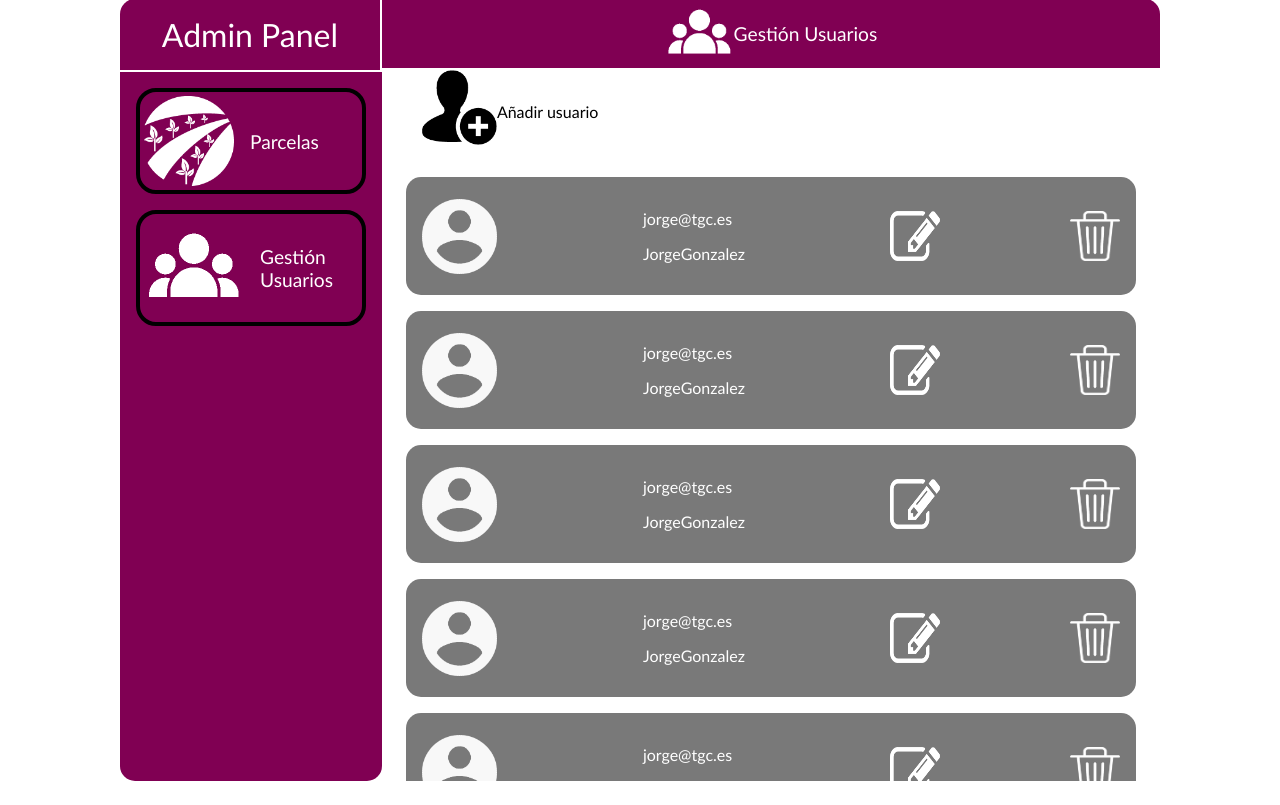
After one commit to Gausek17/CDIO-TheGreenCloud, a PHP site: page /gestionUsuaios.html in a window 1280 px wide. The commit adds this page. Shown: the part 301-1106 px from the top of the page. Run offline with PHP 8.4, Linux system fonts and the light colour scheme; grey boxes are pictures that could not be loaded.

Commit message:
PanelAdmin

```diff
--- /dev/null
+++ b/src/css/estilo_adminUsers.css
@@ -0,0 +1,182 @@
+*{
+    font-family: "Trebuchet MS";
+}
+body{
+    margin: 0 auto;
+}
+
+.container{
+
+    align-items: center;
+    margin-right: 7.5rem;
+    margin-left: 7.5rem;
+    margin-bottom: 1.5rem;
+}
+header{
+    display: flex;
+    justify-content: space-between;
+
+}
+.divCentral{
+    height: 100%;
+    display: flex;
+    border-radius: 15px;
+}
+.divUsuario{
+
+    display: flex;
+    align-items: center;
+}
+.iconUseer{
+    margin-left: 2rem;
+    margin-right: 0.75rem;
+    width: 75px;
+    height: 75px;
+}
+
+.textAdmin{
+    margin: 0;
+    color: white;
+    font-size: 2rem;
+    padding: 1rem;
+    border-bottom: 2px solid white;
+    border-right: 2px solid white;
+    text-align: center;
+}
+nav{
+    border-radius: 15px;
+    border-top-right-radius: 0px;
+    width: 350px;
+    background-color:#800053;
+    display: table-cell;
+
+}
+ul{
+    padding: 0;
+}
+ul li{
+    display: flex;
+    align-items: center;
+    margin: 1rem;
+    border: 4px solid black;
+    border-radius: 20px;
+    padding: 0.25rem;
+}
+.iconParcelas{
+    height: 90px;
+    width: 90px;
+}
+.iconGestionUsuarios{
+    width: 100px;
+    height: auto;
+}
+
+.iconGestionUsuariosSelected{
+    width: 69px;
+    height: auto;
+}
+ul li a{
+    color: white;
+    text-decoration: none;
+    margin-left: 1rem;
+    font-size: 1.2rem;
+}
+.divContenido{
+    width: 100%;
+}
+.divPanelActual{
+    border-top-right-radius: 15px;
+    border-bottom: 2px solid white;
+    font-size: 1.2rem;
+    width: 100%;
+    color: white;
+    display: flex;
+    justify-content: center;
+    align-items: center;
+    background-color: #800053;
+}
+.divContenidoUser{
+    padding: 1.5rem;
+    height: 580px;
+    overflow: auto;
+
+}
+
+.divNuevoUsuario{
+    display: flex;
+    align-items: center;
+
+}
+.iconNuevoUsuario{
+    width: 75px;
+    height: auto;
+    padding-left: 2.5rem;
+    padding-bottom: 0.5rem;
+}
+.divTextoPersona{
+    color: white;
+    margin-right: 15px;
+}
+
+.divPerson{
+    display: flex;
+    background-color: #797979;
+    border-radius: 15px;
+    padding: 1rem;
+    align-items: center;
+    justify-content: space-between;
+    margin-bottom: 1rem;
+}
+.iconUserPerson{
+    margin-right: 1rem;
+    width:75px ;
+    height: 75px;
+}
+.iconDeleteUser{
+    width:50px ;
+    height: 50px;
+}
+.iconEditUser{
+    width: 50px;
+    height: 50px;
+}
+
+/*SCROL BARR*/
+
+.divContenidoUser::-webkit-scrollbar {
+    -webkit-appearance: none;
+}
+
+.divContenidoUser::-webkit-scrollbar:vertical {
+    width:10px;
+}
+
+.divContenidoUser::-webkit-scrollbar-button:increment,.divContenidoUser::-webkit-scrollbar-button {
+    display: none;
+}
+
+.divContenidoUser::-webkit-scrollbar:horizontal {
+    height: 10px;
+}
+
+.divContenidoUser::-webkit-scrollbar-thumb {
+    background-color: #800053;
+    border-radius: 20px;
+}
+
+.divContenidoUser::-webkit-scrollbar-track {
+    border-radius: 10px;
+    box-shadow: inset 0 0 10px #797979;
+}
+
+@media only screen and (max-width:900px){
+    nav{
+        display: none;
+    }
+    .divContenidoUser{
+        overflow: inherit;
+    }
+    .divPanelActual{
+        border-radius: 15px;
+    }
+}
--- a/src/css/estilo_login.css
+++ b/src/css/estilo_login.css
@@ -1,10 +1,8 @@
 *{
     font-family: "Trebuchet MS";
-
 }
 body{
     margin: 0 auto;
-
 }
 
 .container{
@@ -158,6 +156,7 @@ body{
 p{
     text-align: center;
 }
+
 .textoConcato{
     padding-top: 2rem;
     font-size: 1.05rem;
--- /dev/null
+++ b/src/gestionUsuaios.html
@@ -0,0 +1,90 @@
+<!DOCTYPE html>
+<html lang="en">
+<head>
+    <meta charset="UTF-8">
+    <title>AdminSection</title>
+    <link rel="stylesheet" type="text/css" href="css/estilo_adminUsers.css">
+    <meta name="viewport" content="width=device-width, initial-scale=1" />
+</head>
+<body>
+
+<div class="container">
+    <header>
+        <img src="imagenes/logoGTI.svg" alt="Logo GTI" class="logoGTI">
+        <div class="divUsuario">
+            <p id="textNombreUsuario">Nombre Usuario</p>
+            <img src="imagenes/iconUser.png" alt="Icono Usuario" class="iconUseer">
+        </div>
+    </header>
+    <div class="divCentral">
+        <nav>
+            <p class="textAdmin">Admin Panel</p>
+            <ul>
+                <li><img src="imagenes/admin/IconoCampo-White.png" alt="Imagen Campo" class="iconParcelas">
+                       <a href="#">Parcelas</a></li>
+                <li><img src="imagenes/admin/groupIcon-White.png" alt="Gestión Usuarios" class="iconGestionUsuarios"><a href="#">Gestión Usuarios</a></li>
+            </ul>
+        </nav>
+        <div class="divContenido">
+            <div class="divPanelActual">
+                <img src="imagenes/admin/groupIcon-White.png" alt="Gestión Usuarios" class="iconGestionUsuariosSelected"> Gestión Usuarios
+            </div>
+            <div class="divNuevoUsuario">
+                <img src="imagenes/admin/iconAddUser.png" alt="Añadir usuario" class="iconNuevoUsuario">
+                <p> Añadir usuario</p>
+            </div>
+            <div class="divContenidoUser">
+
+                <div class="divPerson">
+                    <img src="imagenes/admin/iconUser-white.png" alt="usurio" class="iconUserPerson">
+                    <div class="divTextoPersona">
+                        <p class="textCorreo">jorge@tgc.es</p>
+                        <p class="textNombre"> JorgeGonzalez</p>
+                    </div>
+                    <img src="imagenes/admin/iconEdit-white.png" alt="Editar usuario" class="iconEditUser">
+                    <img src="imagenes/admin/iconDelete-white.png" alt="Elimina usuario" class="iconDeleteUser">
+                </div>
+                <div class="divPerson">
+                    <img src="imagenes/admin/iconUser-white.png" alt="usurio" class="iconUserPerson">
+                    <div class="divTextoPersona">
+                        <p class="textCorreo">jorge@tgc.es</p>
+                        <p class="textNombre"> JorgeGonzalez</p>
+                    </div>
+                    <img src="imagenes/admin/iconEdit-white.png" alt="Editar usuario" class="iconEditUser">
+                    <img src="imagenes/admin/iconDelete-white.png" alt="Elimina usuario" class="iconDeleteUser">
+                </div>
+                <div class="divPerson">
+                    <img src="imagenes/admin/iconUser-white.png" alt="usurio" class="iconUserPerson">
+                    <div class="divTextoPersona">
+                        <p class="textCorreo">jorge@tgc.es</p>
+                        <p class="textNombre"> JorgeGonzalez</p>
+                    </div>
+                    <img src="imagenes/admin/iconEdit-white.png" alt="Editar usuario" class="iconEditUser">
+                    <img src="imagenes/admin/iconDelete-white.png" alt="Elimina usuario" class="iconDeleteUser">
+                </div>
+                <div class="divPerson">
+                    <img src="imagenes/admin/iconUser-white.png" alt="usurio" class="iconUserPerson">
+                    <div class="divTextoPersona">
+                        <p class="textCorreo">jorge@tgc.es</p>
+                        <p class="textNombre"> JorgeGonzalez</p>
+                    </div>
+                    <img src="imagenes/admin/iconEdit-white.png" alt="Editar usuario" class="iconEditUser">
+                    <img src="imagenes/admin/iconDelete-white.png" alt="Elimina usuario" class="iconDeleteUser">
+                </div>
+
+                <div class="divPerson">
+                    <img src="imagenes/admin/iconUser-white.png" alt="usurio" class="iconUserPerson">
+                    <div class="divTextoPersona">
+                        <p class="textCorreo">jorge@tgc.es</p>
+                        <p class="textNombre"> JorgeGonzalez</p>
+                    </div>
+                    <img src="imagenes/admin/iconEdit-white.png" alt="Editar usuario" class="iconEditUser">
+                    <img src="imagenes/admin/iconDelete-white.png" alt="Elimina usuario" class="iconDeleteUser">
+                </div>
+            </div>
+        </div>
+    </div>
+</div>
+
+</body>
+</html>
```
Also changed, not shown: src/css/estilo-login.css (deleted, +0 -89 lines), src/imagenes/admin/IconoCampo-White.png (added), src/imagenes/admin/groupIcon-White.png (added), src/imagenes/admin/iconAddUser.png (added), src/imagenes/admin/iconDelete-white.png (added), src/imagenes/admin/iconEdit-white.png (added), src/imagenes/admin/iconUser-white.png (added), src/imagenes/iconUser.png (added), 1 other file.
